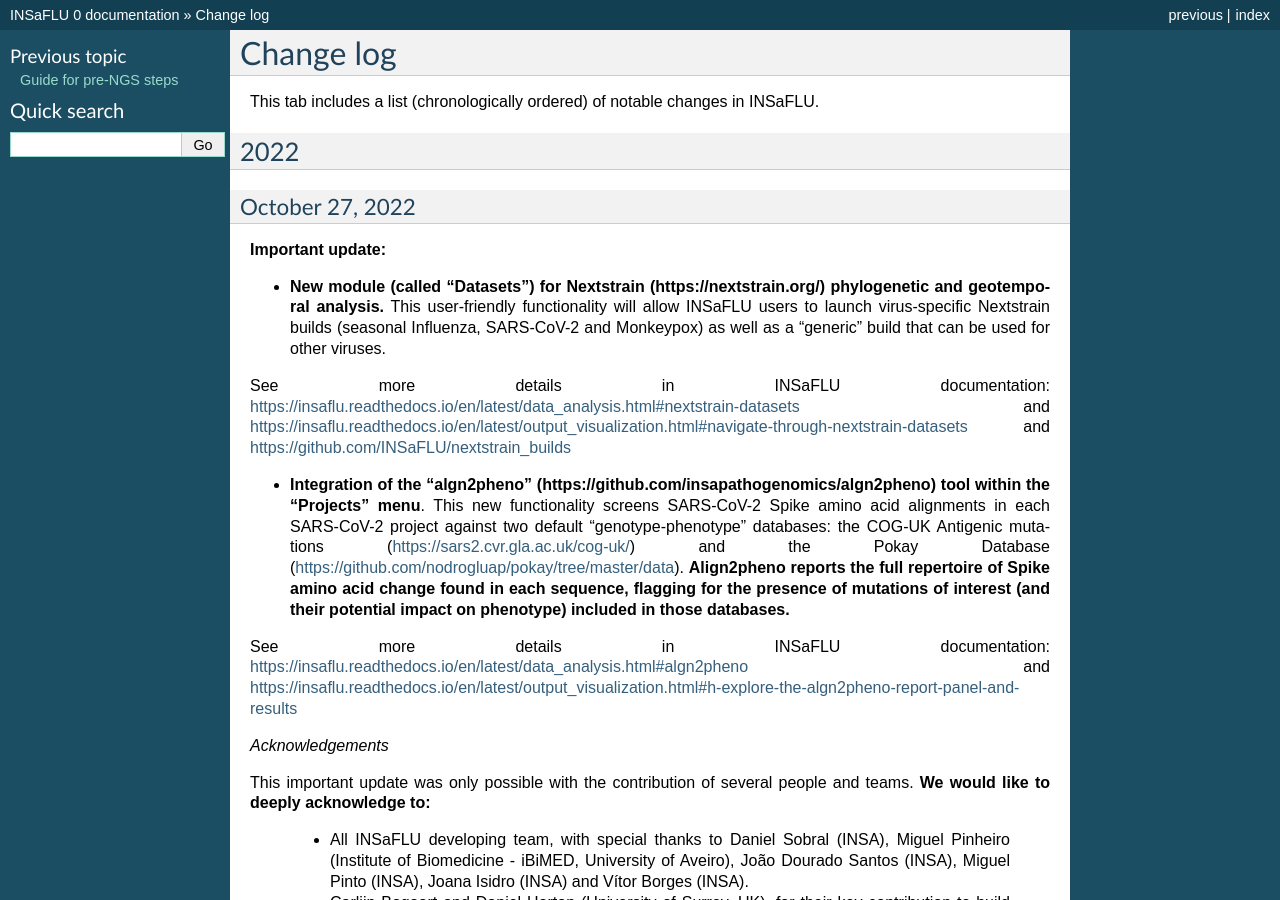
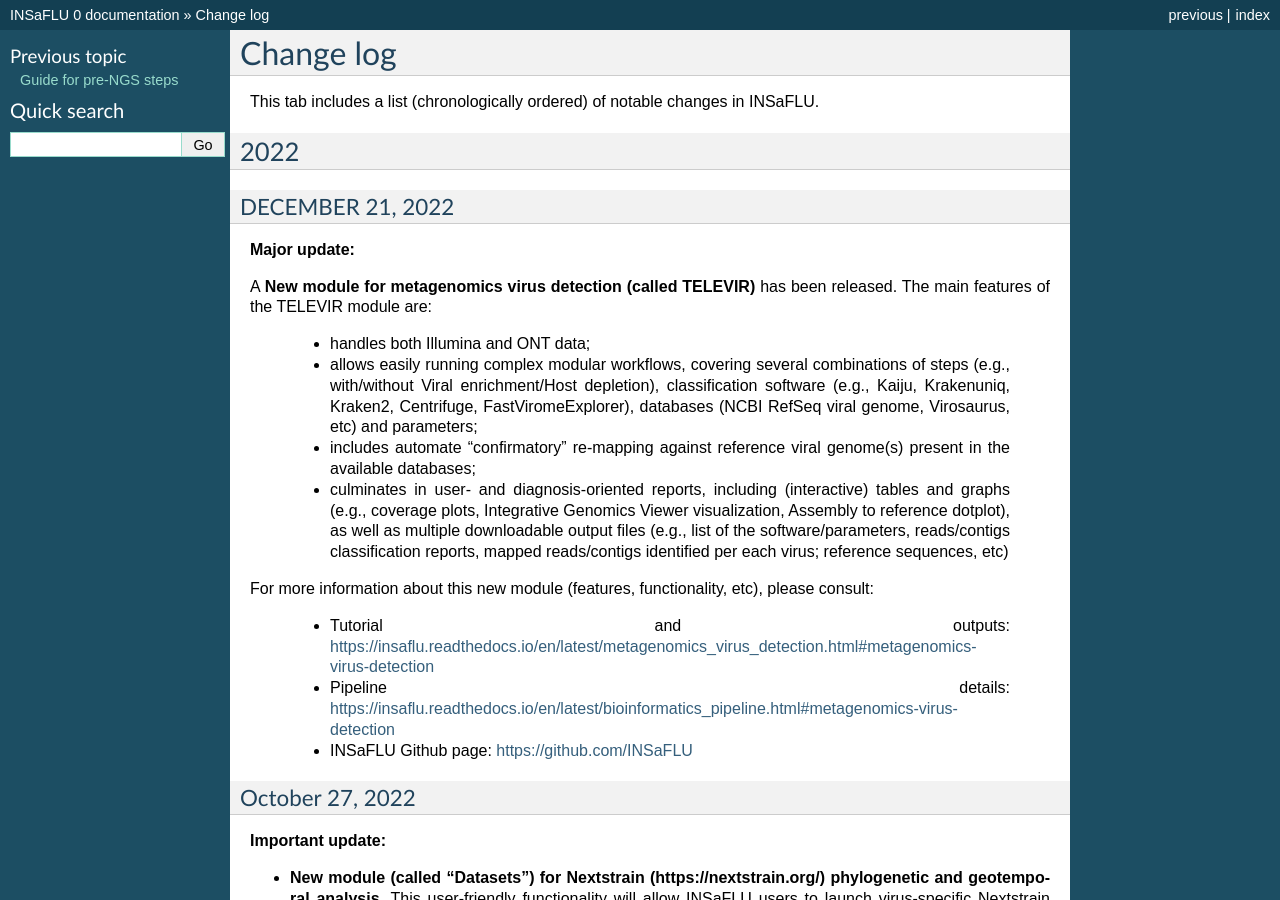
Before and after one commit to INSaFLU/insaflu_docs, a Sphinx documentation site: the page built from docs/change_log.rst, in a window 1280 px wide and 900 px high. Built offline with Sphinx 7.4.7, drawn with Linux system fonts in a browser that asks for light colours; formulas are drawn with MathJax 3.

Commit message:
ADD TELEVIR module

```diff
--- a/docs/change_log.rst
+++ b/docs/change_log.rst
@@ -5,6 +5,32 @@
 
 2022
 -------
+
+DECEMBER 21, 2022
+..........................
+
+**Major update:**
+
+A **New module for metagenomics virus detection (called TELEVIR)** has been released.  The main features of the TELEVIR module are:
+
+	- handles both Illumina and ONT data;
+
+	- allows easily running complex modular workflows, covering several combinations of steps (e.g., with/without Viral enrichment/Host depletion), classification software (e.g., Kaiju, Krakenuniq, Kraken2, Centrifuge, FastViromeExplorer), databases (NCBI RefSeq viral genome, Virosaurus, etc) and parameters;
+
+	- includes automate “confirmatory” re-mapping against reference viral genome(s) present in the available databases;
+
+	- culminates in user- and diagnosis-oriented  reports, including (interactive) tables and  graphs (e.g., coverage plots, Integrative Genomics Viewer visualization, Assembly to reference dotplot), as well as multiple downloadable output files (e.g., list of the software/parameters, reads/contigs classification reports, mapped reads/contigs identified per each virus; reference sequences, etc)
+
+
+For more information about this new module (features, functionality, etc), please consult:
+
+	- Tutorial and outputs: https://insaflu.readthedocs.io/en/latest/metagenomics_virus_detection.html#metagenomics-virus-detection
+
+	- Pipeline details: https://insaflu.readthedocs.io/en/latest/bioinformatics_pipeline.html#metagenomics-virus-detection
+
+	- INSaFLU Github page: https://github.com/INSaFLU
+
+
 
 October 27, 2022
 ..........................
```
